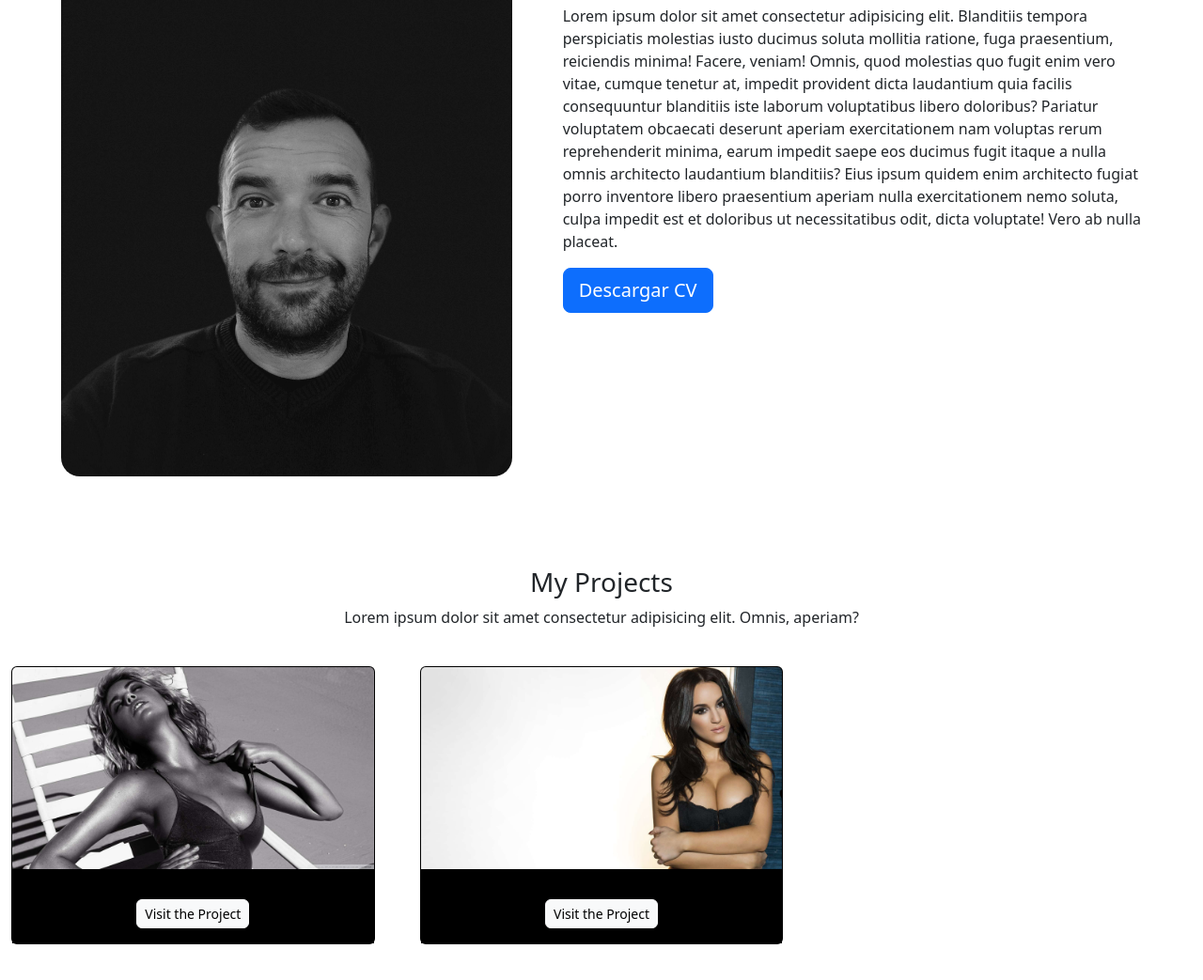
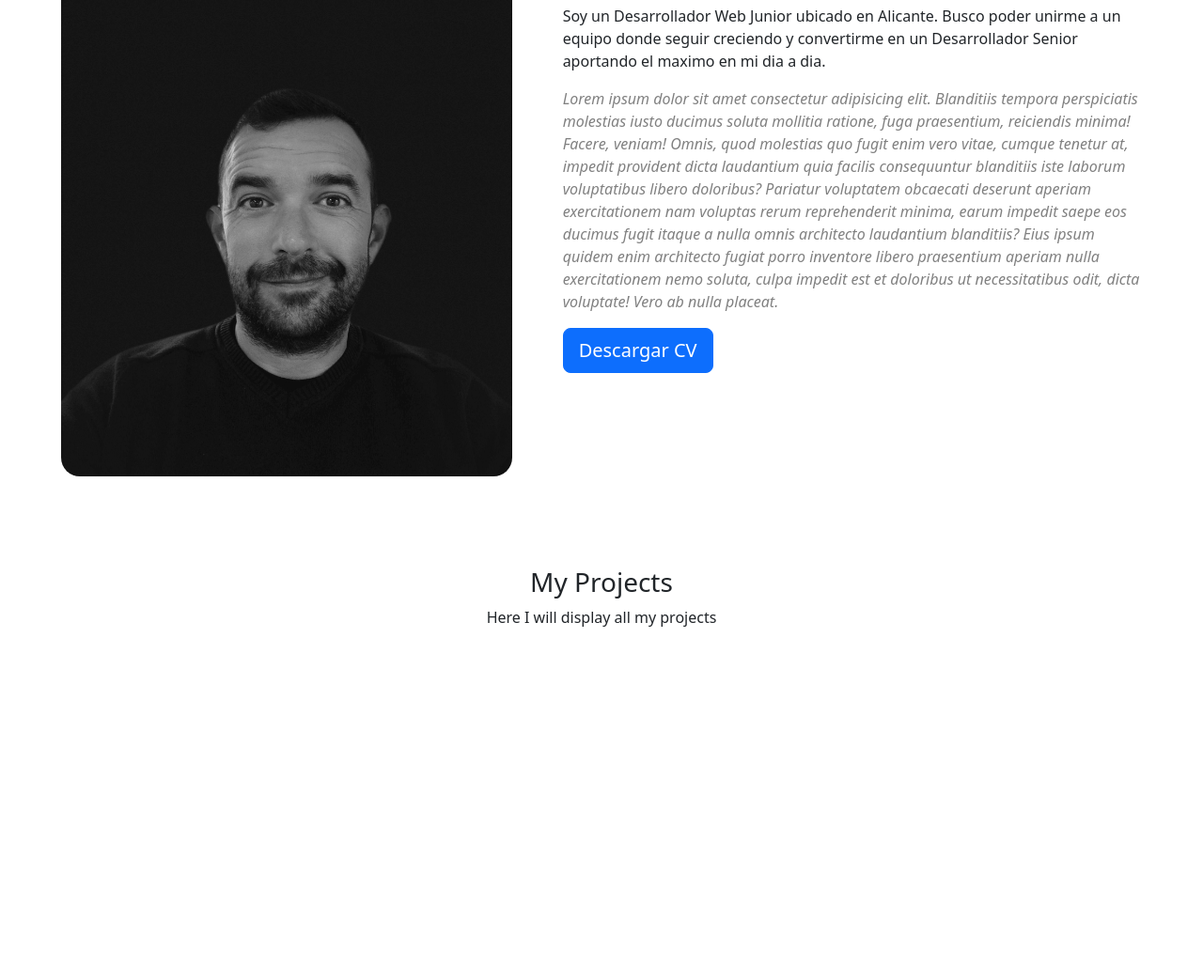
Before and after one commit to ferbaeza/Market_app, a website: page src/core/public/index.html in a window 1280 px wide. Shown: the part 245-1288 px from the top of the page at 94% size. After the commit the page ends 954 px from the top, so only its background shows below. Drawn offline with nearby package versions, Linux system fonts and the light colour scheme.

Commit message:
heroku_app

```diff
--- a/src/core/public/index.html
+++ b/src/core/public/index.html
@@ -47,7 +47,17 @@
         <div class="col-md-6 m-auto mt-5">
             <h1 class="">Fernando Baeza</h1>
             <h3 class="">Desarrollador Web</h3>
-            <p>Lorem ipsum dolor sit amet consectetur adipisicing elit. Blanditiis tempora perspiciatis molestias iusto ducimus
+            <p>
+              Soy un Desarrollador Web Junior ubicado en Alicante.
+              Busco poder unirme a un equipo donde seguir creciendo y convertirme en un
+              Desarrollador Senior aportando el maximo en mi dia a dia.</p>
+
+
+
+            <p style="color: grey;">
+            <em>
+
+              Lorem ipsum dolor sit amet consectetur adipisicing elit. Blanditiis tempora perspiciatis molestias iusto ducimus
               soluta mollitia ratione, fuga praesentium, reiciendis minima! Facere, veniam! Omnis, quod molestias quo fugit enim
               vero vitae, cumque tenetur at, impedit provident dicta laudantium quia facilis consequuntur blanditiis iste
               laborum voluptatibus libero doloribus? Pariatur voluptatem obcaecati deserunt aperiam exercitationem nam voluptas
@@ -55,6 +65,7 @@
               blanditiis? Eius ipsum quidem enim architecto fugiat porro inventore libero praesentium aperiam nulla
               exercitationem nemo soluta, culpa impedit est et doloribus ut necessitatibus odit, dicta voluptate! Vero ab nulla
               placeat.</p>
+            </em>
 
             <a href="./docs/cv.pdf" class="btn btn-primary btn-lg rounded3" target="_blank">Descargar CV</a>
         </div>
@@ -63,27 +74,28 @@
 
 
 
-      <!-- Porfolio Section -->
+      <!-- Porfolio Section
+      -->
       <div class="row my-4 text-center mt-5">
 
         <h3 class="mt-5">My Projects</h3>
-        <p>Lorem ipsum dolor sit amet consectetur adipisicing elit. Omnis, aperiam?</p>
+        <p>Here I will display all my projects </p>
 
         <!-- {% for project in projects %} -->
-        <div class="col-md-4 p-4">
+        <!-- <div class="col-md-4 p-4">
           <div class="card bg-black card-project">
             <img src="./img/Compressedkate_upton-wallpaper-1920x1080.jpg" class="card-img-top" height="215px" />
 
             <div class="card-body bg-black">
 
               <h2 class="text-light bg-black"></h2>
-              <p class="text-secondary"></p>
+              <p class="text-secondary"></p> -->
 
               <!-- {% if project.url %} -->
-              <a href="" class="btn btn-light rounded-2 btn-sm" target="__blank" rel="noreferrer">Visit the
-                Project</a>
+              <!-- <a href="" class="btn btn-light rounded-2 btn-sm" target="__blank" rel="noreferrer">Visit the
+                Project</a> -->
               <!-- {% endif %} -->
-            </div>
+            <!-- </div>
           </div>
         </div>
 
@@ -97,17 +109,17 @@
 
                 <h2 class="text-light bg-black"></h2>
                 <p class="text-secondary"></p>
-
+         -->
                 <!-- {% if project.url %} -->
-                <a href="" class="btn btn-light rounded-2 btn-sm" target="__blank" rel="noreferrer">Visit the
-                  Project</a>
+                <!-- <a href="" class="btn btn-light rounded-2 btn-sm" target="__blank" rel="noreferrer">Visit the
+                  Project</a> -->
                 <!-- {% endif %} -->
-              </div>
+              <!-- </div>
             </div>
           </div>
-
+ -->
         <!-- {% endfor %} -->
-      </div>
+      <!-- </div> -->
 
 
 
```
